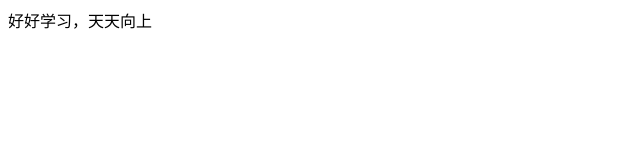
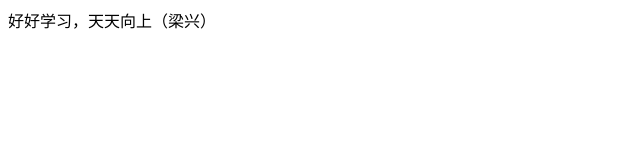
Before and after one commit to liangxing1120161981/liangxing, a plain HTML site: page index.html in a window 1280 px wide. Shown: the full height of the page, 0-640 px from the left. Drawn offline with Linux system fonts and the light colour scheme.

Commit message:
修改了index.html

```diff
--- a/index.html
+++ b/index.html
@@ -5,6 +5,6 @@
 		<title></title>
 	</head>
 	<body>
-		好好学习，天天向上
+		好好学习，天天向上（梁兴）
 	</body>
 </html>
```
